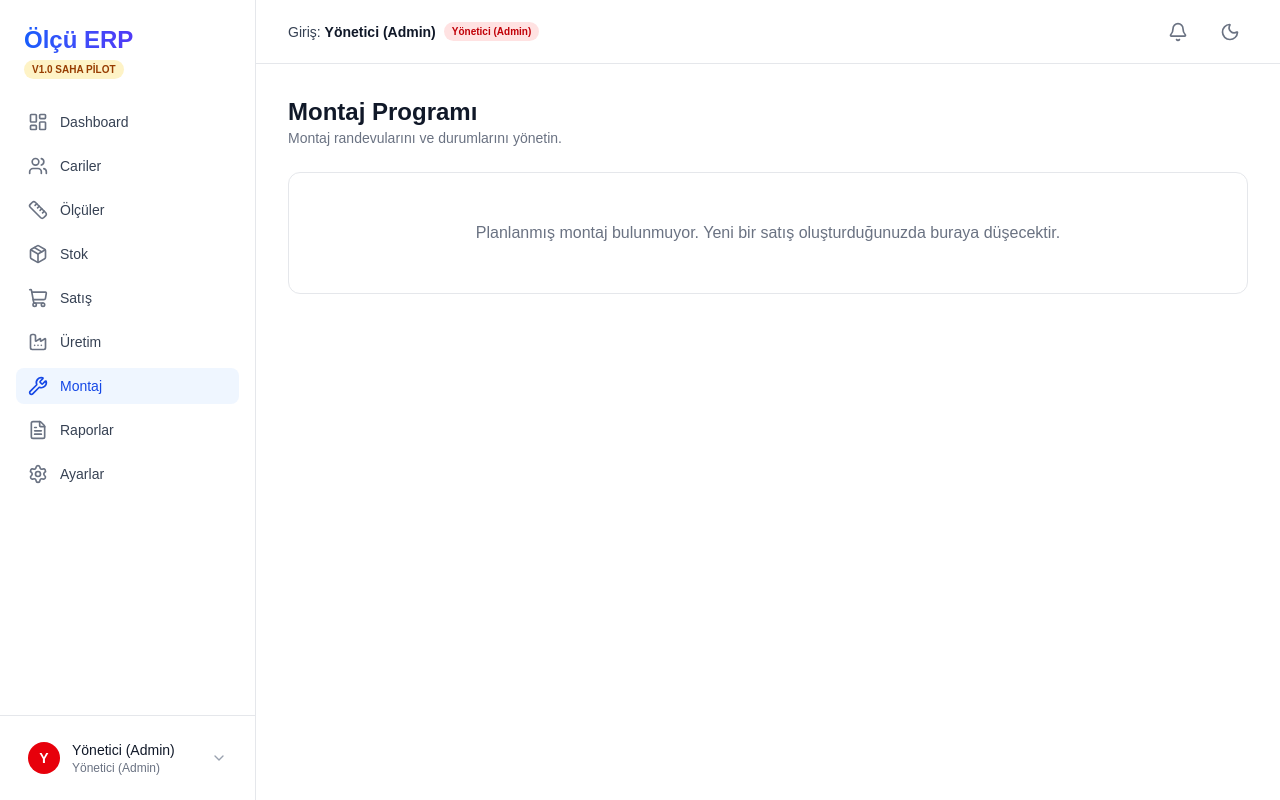
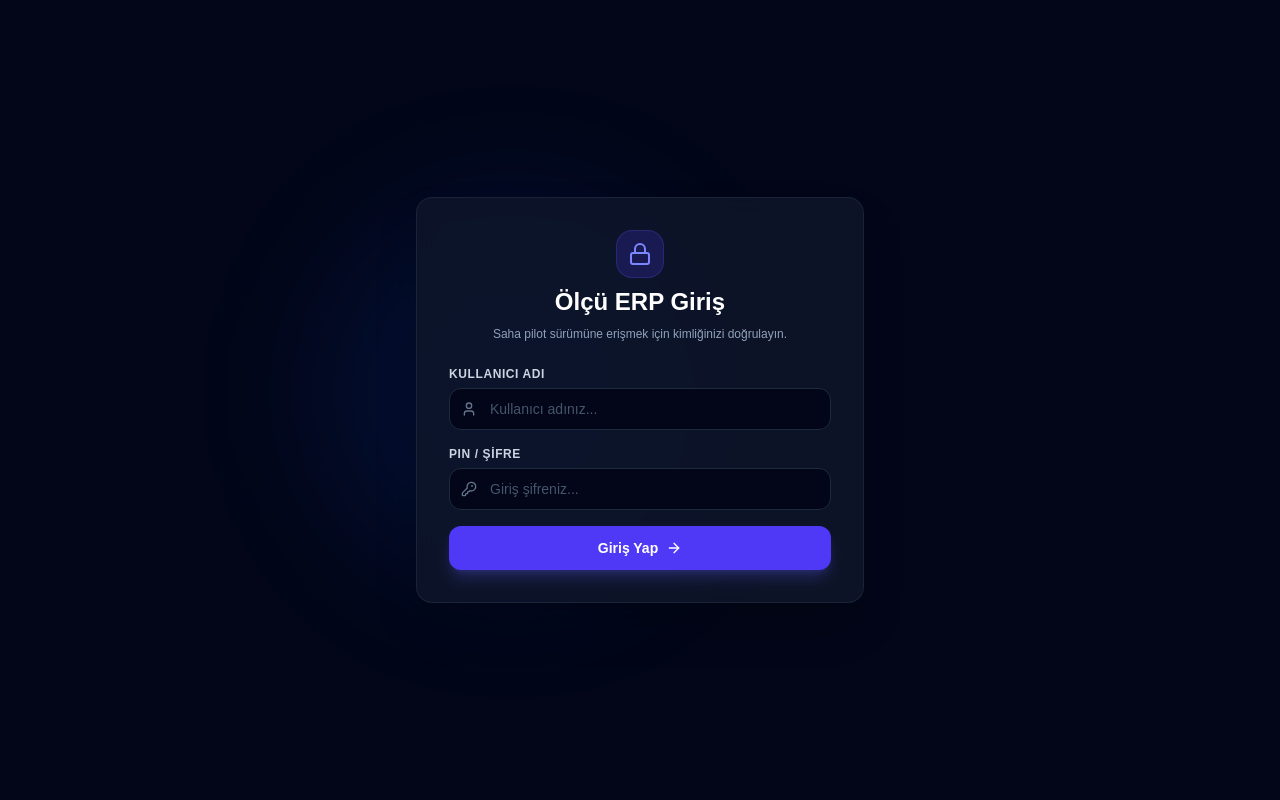
Before and after one commit to enverceylan-lang/ceylin-olcu-erp, a Next.js app: page /montaj in a window 1280 px wide. Built offline with nearby package versions, Linux system fonts and the light colour scheme.

Commit message:
fix: enforce real login screen, restrict user switcher on Sidebar to ADMIN, remove quick login demo buttons

```diff
--- a/src/components/AuthGate.tsx
+++ b/src/components/AuthGate.tsx
@@ -117,24 +117,6 @@ export function AuthGate({ children }: { children: React.ReactNode }) {
               Giriş Yap <ArrowRight className="w-4 h-4" />
             </button>
           </form>
-
-          {/* Quick Login selector for local demo/pilot testing */}
-          <div className="border-t border-slate-800/80 pt-4 space-y-2">
-            <span className="block text-[10px] font-bold text-slate-500 uppercase tracking-wider text-center">Hızlı Giriş (Demo/Test)</span>
-            <div className="grid grid-cols-2 gap-2">
-              {users.map(u => normalizeUser(u)).map((user) => (
-                <button
-                  key={user.id}
-                  onClick={() => handleQuickLogin(user)}
-                  type="button"
-                  className="px-3 py-2 bg-slate-950/40 hover:bg-slate-950 border border-slate-800 hover:border-slate-700 rounded-xl text-left text-xs transition-all flex flex-col cursor-pointer"
-                >
-                  <span className="font-semibold text-slate-200 truncate">{user.name}</span>
-                  <span className="text-[10px] text-slate-500 mt-0.5">{user.username} (P: {user.password})</span>
-                </button>
-              ))}
-            </div>
-          </div>
         </div>
       </div>
     );
--- a/src/components/Sidebar.tsx
+++ b/src/components/Sidebar.tsx
@@ -13,11 +13,12 @@ import {
   FileText,
   Settings,
   ChevronDown,
-  X
+  X,
+  LogOut
 } from "lucide-react";
 import { clsx } from "clsx";
 import { twMerge } from "tailwind-merge";
-import { useAuthStore, ROLE_PERMISSIONS, canViewModule, normalizeUser } from "@/store/useAuthStore";
+import { useAuthStore, ROLE_PERMISSIONS, canViewModule, normalizeUser, normalizeRole } from "@/store/useAuthStore";
 import { useUiStore } from "@/store/useUiStore";
 import { useState, useEffect } from "react";
 
@@ -125,27 +126,42 @@ export function Sidebar() {
         })}
       </nav>
 
-      {/* User Switcher */}
+      {/* User Switcher / Profile */}
       <div className="p-4 border-t border-gray-200 dark:border-gray-800 relative">
+        <div className="flex items-center justify-between gap-2">
           <button
+            disabled={normalizeRole(currentUser.role) !== 'ADMIN'}
             onClick={() => setShowUserPicker(!showUserPicker)}
-          className="w-full flex items-center gap-3 px-3 py-2 rounded-lg hover:bg-gray-100 dark:hover:bg-gray-800 transition-colors"
+            className="flex items-center gap-3 px-2 py-1 rounded-lg hover:bg-gray-100 dark:hover:bg-gray-850 transition-colors text-left flex-1 min-w-0 disabled:hover:bg-transparent disabled:cursor-default"
           >
-          <div className={`w-8 h-8 rounded-full ${mounted ? ROLE_COLORS[currentUser.role] : 'bg-gray-500'} flex items-center justify-center text-white font-bold text-sm`}>
+            <div className={`w-8 h-8 rounded-full ${mounted ? ROLE_COLORS[currentUser.role] : 'bg-gray-500'} flex items-center justify-center text-white font-bold text-sm shrink-0`}>
               {mounted ? currentUser.name.charAt(0).toUpperCase() : 'U'}
             </div>
-          <div className="text-sm text-left flex-1 min-w-0">
+            <div className="text-sm flex-1 min-w-0">
               <p className="font-medium text-gray-900 dark:text-white truncate">{mounted ? currentUser.name : 'Kullanıcı'}</p>
-            <p className="text-xs text-gray-500 dark:text-gray-400">{mounted ? permissions.label : 'Yükleniyor'}</p>
+              <p className="text-xs text-gray-500 dark:text-gray-400 truncate">{mounted ? permissions.label : 'Yükleniyor'}</p>
             </div>
-          <ChevronDown className={`w-4 h-4 text-gray-400 transition-transform ${showUserPicker ? 'rotate-180' : ''}`} />
+            {normalizeRole(currentUser.role) === 'ADMIN' && (
+              <ChevronDown className={`w-4 h-4 text-gray-400 transition-transform ${showUserPicker ? 'rotate-180' : ''} shrink-0`} />
+            )}
           </button>
 
-        {/* User Picker Dropdown */}
-        {showUserPicker && mounted && (
+          {normalizeRole(currentUser.role) !== 'ADMIN' && (
+            <button
+              onClick={() => logout()}
+              className="p-2 text-red-500 hover:bg-red-500/10 rounded-lg transition-colors cursor-pointer shrink-0"
+              title="Çıkış Yap"
+            >
+              <LogOut className="w-5 h-5" />
+            </button>
+          )}
+        </div>
+
+        {/* User Picker Dropdown (Only for ADMIN) */}
+        {showUserPicker && mounted && normalizeRole(currentUser.role) === 'ADMIN' && (
           <div className="absolute bottom-full left-4 right-4 mb-2 bg-white dark:bg-gray-800 border border-gray-200 dark:border-gray-700 rounded-xl shadow-xl overflow-hidden z-50 max-h-72 overflow-y-auto">
             <div className="px-3 py-2 border-b border-gray-200 dark:border-gray-700">
-              <span className="text-[10px] font-bold uppercase text-gray-500 dark:text-gray-400">Kullanıcı Değiştir (Demo)</span>
+              <span className="text-[10px] font-bold uppercase text-gray-500 dark:text-gray-400">Kullanıcı Değiştir (Admin)</span>
             </div>
             {users.map(u => normalizeUser(u)).filter(u => u.isActive).map(user => (
               <button
--- a/src/store/useAuthStore.ts
+++ b/src/store/useAuthStore.ts
@@ -231,7 +231,7 @@ export const useAuthStore = create<AuthState>()(
   persist(
     (set, get) => ({
       users: INITIAL_USERS,
-      currentUser: INITIAL_USERS[0], // Keep first user logged in by default
+      currentUser: null, // Start logged out by default
       auditLog: [],
 
       login: (username: string, pin: string) => {
```
Lines whose indentation alone changed are shown as unchanged.
